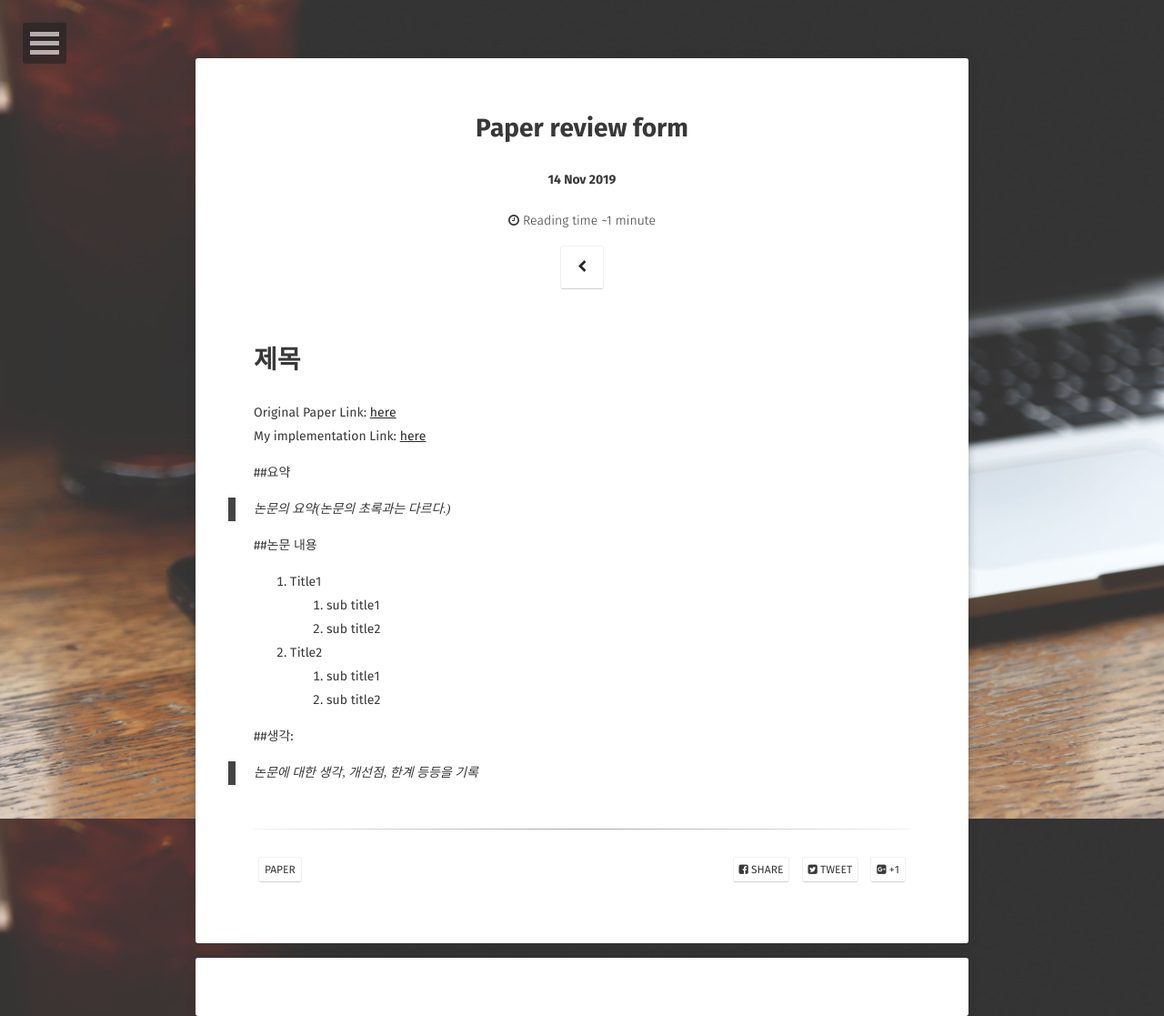
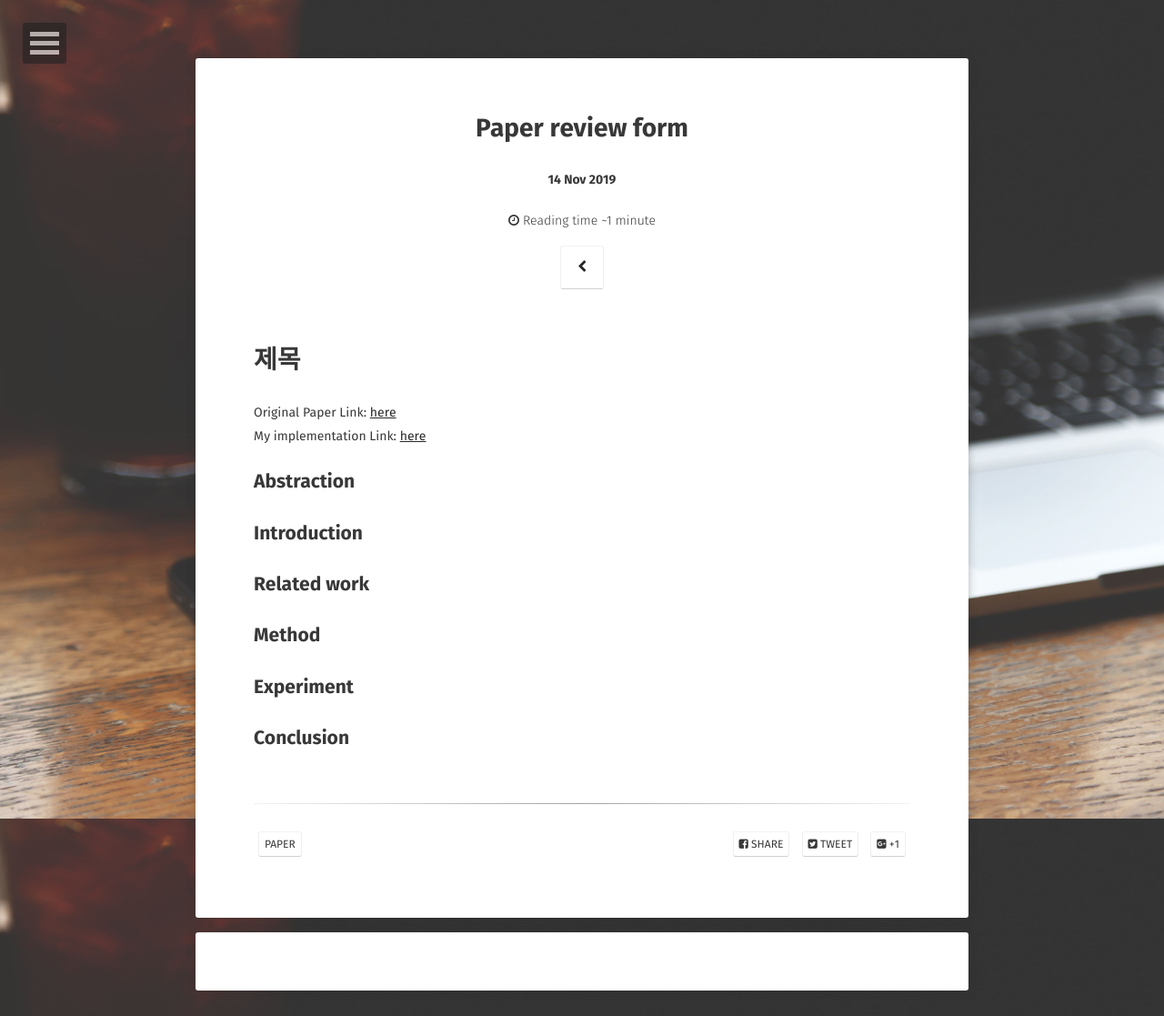
Before and after one commit to Ninebell/ninebell.github.io, a Jekyll site: the page built from _posts/2019-11-14-Paper-review-form.md, in a window 1280 px wide. Shown: the whole page at 91% size. Built offline with Jekyll 4.4.1, drawn with Linux system fonts in a browser that asks for light colours; some web fonts are replaced; comment, search, counter and statistics services are not loaded.

Commit message:
update form

```diff
--- a/_posts/2019-11-14-Paper-review-form.md
+++ b/_posts/2019-11-14-Paper-review-form.md
@@ -12,16 +12,14 @@ comments: true
 Original Paper Link: [here](https://ninebell.github.io/)
 My implementation Link: [here](https://ninebell.github.io/)
 
-##요약
-> 논문의 요약(논문의 초록과는 다르다.)
+## Abstraction
 
-##논문 내용
-1. Title1
-    1. sub title1
-    2. sub title2
-2. Title2
-    1. sub title1
-    2. sub title2
+## Introduction
 
-##생각:
-> 논문에 대한 생각, 개선점, 한계 등등을 기록
+## Related work
+
+## Method
+
+## Experiment
+
+## Conclusion
```
Also changed, not shown: _posts/2019-11-14-GANerated Hands for Real-Time 3D Hand Tracking from Monocular RGB.md (+3 -2 lines).
